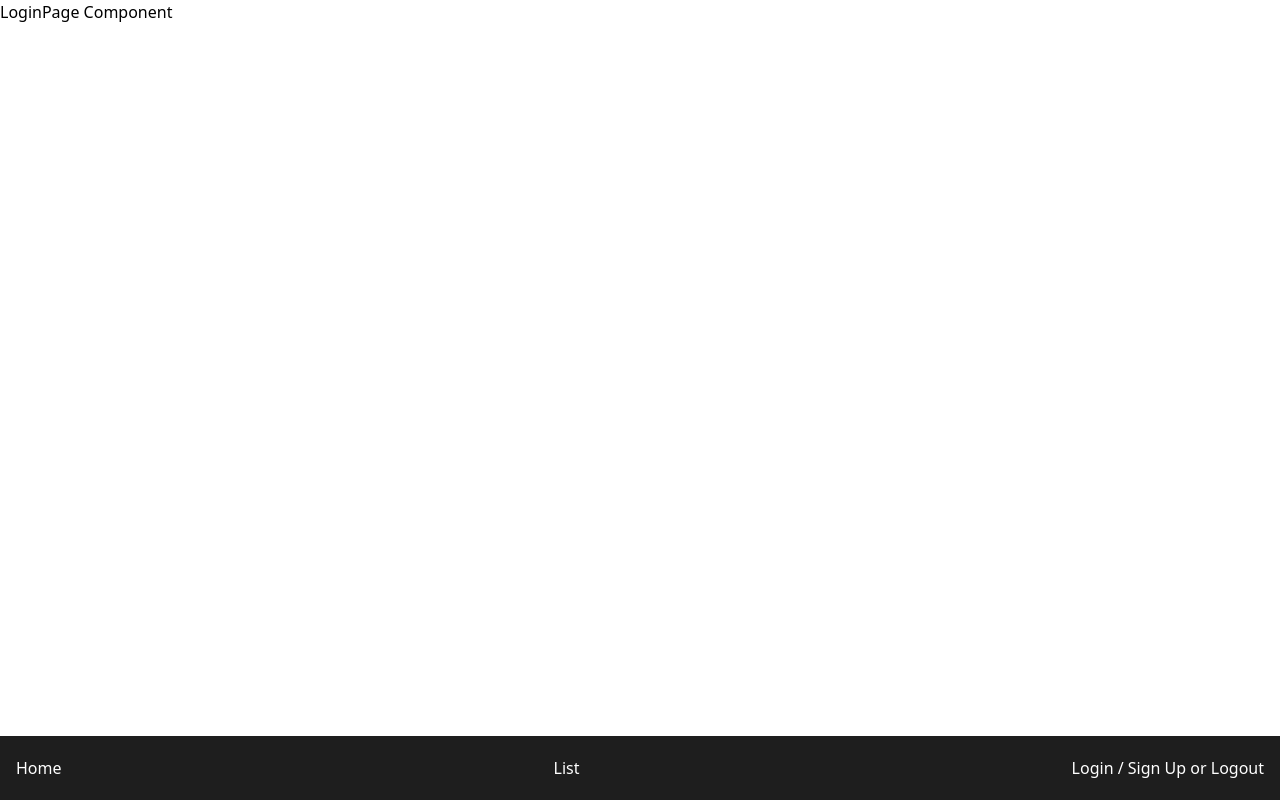
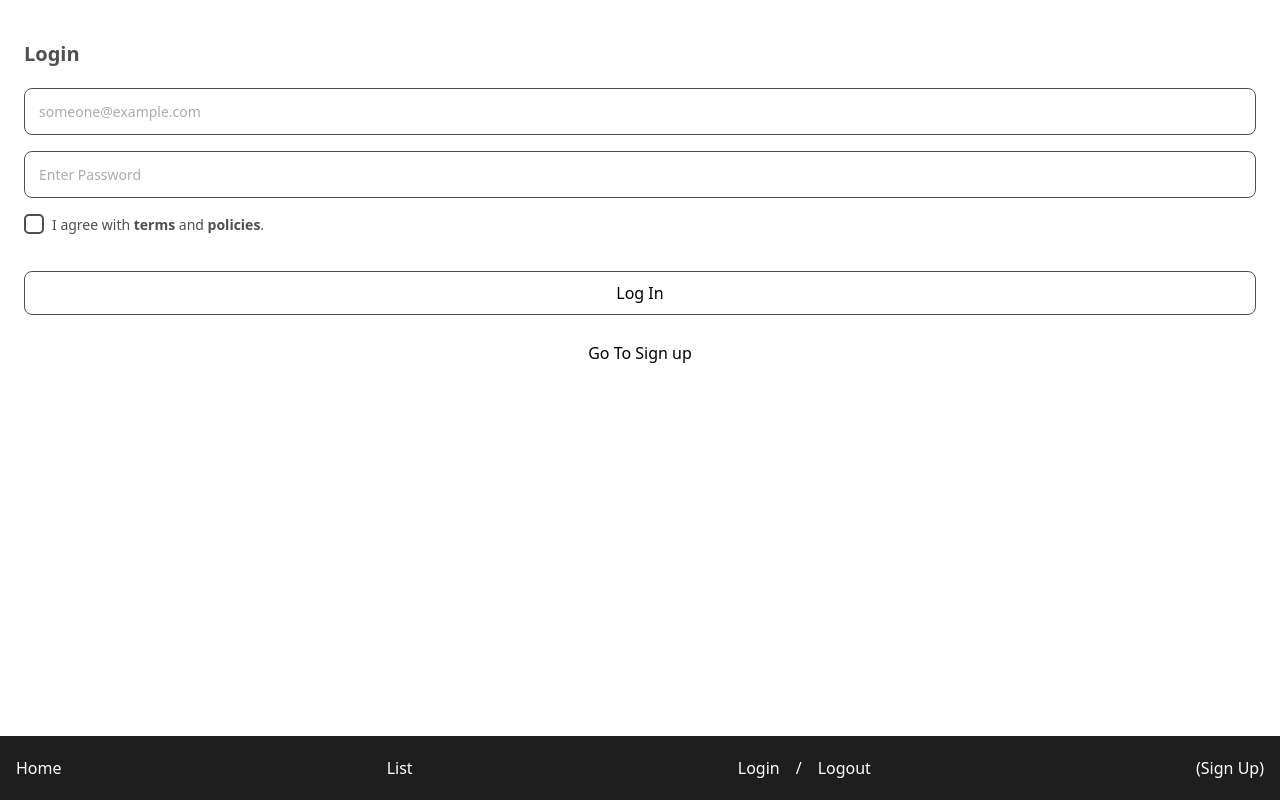
Before and after one commit to HaydenDevK/next-auth-movielog, a Next.js app: page /login in a window 1280 px wide. Built offline with nearby package versions, Linux system fonts and the light colour scheme.

Commit message:
Style: login 페이지 퍼블리싱

```diff
--- a/src/app/(auth)/login/page.tsx
+++ b/src/app/(auth)/login/page.tsx
@@ -1,7 +1,40 @@
+import Button from "@/components/Button";
+import Input from "@/components/Input";
+import TermLabel from "@/components/TermLabel";
+import Title from "@/components/Title";
+import Link from "next/link";
+
 export default function LoginPage() {
   return (
-    <>
-      <h1>LoginPage Component</h1>
-    </>
+    <main className="w-full py-10 px-6">
+      <Title h1Text="Login" />
+      <form action="">
+        <fieldset className="flex flex-col gap-4 mb-4">
+          <Input type="text" required placeholder={"someone@example.com"} />
+          <Input type="password" required placeholder={"Enter Password"} />
+          <TermLabel id={""}>
+            <span>
+              I agree with <strong>terms</strong> and
+              <strong> policies</strong>.
+            </span>
+          </TermLabel>
+          <section className="flex flex-col gap-4">
+            <Button
+              className="h-11 border border-dark-4f rounded-lg hover:bg-blue-500 hover:text-white hover:border-0"
+              type="submit"
+              disabled={false}
+            >
+              Log In
+            </Button>
+            <Link
+              className="h-11 flex items-center justify-center rounded-lg hover:bg-lime-500 hover:text-white"
+              href="signup"
+            >
+              Go To Sign up
+            </Link>
+          </section>
+        </fieldset>
+      </form>
+    </main>
   );
 }
--- a/src/app/(loged-in)/movie-list/page.tsx
+++ b/src/app/(loged-in)/movie-list/page.tsx
@@ -4,15 +4,10 @@ import Title from "@/components/Title";
 
 export default function MovieListPage() {
   return (
-    <>
-      <main className="w-full rounded-lg py-10 px-6 bg-white text-[#4b4b4b]">
-        <Title
-          h1Text="Movie List"
-          h2Text="나의 기록을 관리해요. ⸝⁺✧₍ᐢ..ᐢ₎♡̷ ₌₃"
-        />
-        <AddMovieForm />
-        <MovieList movieList={[]} />
-      </main>
-    </>
+    <main className="w-full py-10 px-6">
+      <Title h1Text="Movie List" h2Text="나의 기록을 관리해요. ⸝⁺✧₍ᐢ..ᐢ₎♡̷ ₌₃" />
+      <AddMovieForm />
+      <MovieList movieList={[]} />
+    </main>
   );
 }
--- a/src/components/AddMovieForm.tsx
+++ b/src/components/AddMovieForm.tsx
@@ -15,8 +15,8 @@ export default function AddMovieForm() {
         </Button>
       </form>
       <ul className="h-40 border border-dark-4f rounded-lg overflow-y-scroll">
-        {[1, 2, 3].map((movie) => (
-          <li>
+        {[1, 2, 3].map((movie, index) => (
+          <li key={index}>
             <form>
               <Input required type="hidden" value={"movie.title"} />
               <Button
--- /dev/null
+++ b/src/components/Checkbox.tsx
@@ -0,0 +1,25 @@
+type TCheckboxImageProps = {
+  backgroundColor: string;
+};
+
+export default function Checkbox(props: TCheckboxImageProps) {
+  const { backgroundColor } = props;
+  return (
+    <div
+      className={`flex items-center justify-center w-[20px] h-[20px] border-2 border-dark-4f rounded-[5px] ${backgroundColor}`}
+    >
+      <svg
+        xmlns="http://www.w3.org/2000/svg"
+        width="21"
+        height="20"
+        viewBox="0 0 21 20"
+        fill="none"
+      >
+        <path
+          d="M15.7991 5.76668C15.7247 5.69172 15.6363 5.63221 15.5388 5.59161C15.4413 5.551 15.3368 5.5301 15.2312 5.5301C15.1256 5.5301 15.0211 5.551 14.9236 5.59161C14.8262 5.63221 14.7377 5.69172 14.6633 5.76668L8.70474 11.7333L6.20133 9.22187C6.12413 9.1473 6.033 9.08866 5.93314 9.0493C5.83328 9.00995 5.72664 8.99065 5.61932 8.99251C5.512 8.99436 5.4061 9.01734 5.30766 9.06013C5.20922 9.10291 5.12017 9.16467 5.0456 9.24186C4.97103 9.31906 4.91239 9.41019 4.87304 9.51006C4.83368 9.60992 4.81438 9.71655 4.81624 9.82387C4.8181 9.93119 4.84107 10.0371 4.88386 10.1355C4.92664 10.234 4.9884 10.323 5.0656 10.3976L8.13687 13.4689C8.21123 13.5438 8.29969 13.6033 8.39715 13.6439C8.49462 13.6845 8.59916 13.7055 8.70474 13.7055C8.81033 13.7055 8.91487 13.6845 9.01233 13.6439C9.10979 13.6033 9.19825 13.5438 9.27261 13.4689L15.7991 6.9424C15.8803 6.86751 15.945 6.77661 15.9894 6.67543C16.0337 6.57426 16.0566 6.465 16.0566 6.35454C16.0566 6.24409 16.0337 6.13483 15.9894 6.03365C15.945 5.93248 15.8803 5.84158 15.7991 5.76668Z"
+          fill="white"
+        />
+      </svg>
+    </div>
+  );
+}
--- a/src/components/Footer.tsx
+++ b/src/components/Footer.tsx
@@ -10,7 +10,17 @@ export default function Footer() {
       <Link className="p-4 font-[500]" href="/movie-list">
         List
       </Link>
-      <Button className="p-4 font-[500]">Login / Sign Up or Logout</Button>
+      {
+        <div>
+          <Link className="p-4 font-[500]" href="/login">
+            Login
+          </Link>
+          /<Button className="p-4 font-[500]">Logout</Button>
+        </div>
+      }
+      <Link className="p-4 font-[500]" href="/signup">
+        (Sign Up)
+      </Link>
     </footer>
   );
 }
--- /dev/null
+++ b/src/components/TermLabel.tsx
@@ -0,0 +1,26 @@
+import Checkbox from "./Checkbox";
+
+type TTermsProps = React.ComponentProps<"input"> & {
+  children: React.ReactNode;
+};
+
+export default function TermLabel(props: TTermsProps) {
+  const { id, children, checked, ...restProps } = props;
+
+  return (
+    <label
+      className="flex gap-[8px] mb-[20px] text-dark-4f text-[14px] font-[500] leading-normal cursor-pointer"
+      htmlFor={id}
+    >
+      <input
+        className="appearance-none absolute" // TODO 좀 더 좋은 방법이 있을까? 백그라운드 이미지 처리?
+        id={id}
+        type="checkbox"
+        checked={checked}
+        {...restProps}
+      />
+      <Checkbox backgroundColor={checked ? "bg-dark-4f" : "bg-white"} />
+      {children}
+    </label>
+  );
+}
--- a/src/components/Title.tsx
+++ b/src/components/Title.tsx
@@ -1,14 +1,16 @@
 type TTitleProps = {
-  h1Text: string;
-  h2Text: string;
+  h1Text?: string;
+  h2Text?: string;
 };
 
 export default function Title(props: TTitleProps) {
   const { h1Text, h2Text } = props;
   return (
-    <div className="mb-5 text-dark-4f">
-      <h1 className="mb-[10px] text-xl font-[700] leading-7">{h1Text}</h1>
-      <h2 className="text-lg font-[500] leading-normal">{h2Text}</h2>
+    <div className="flex gap-[10px] mb-5 text-dark-4f">
+      {h1Text && <h1 className=" text-xl font-[700] leading-7">{h1Text}</h1>}
+      {h2Text && (
+        <h2 className="text-lg font-[500] leading-normal">{h2Text}</h2>
+      )}
     </div>
   );
 }
```
